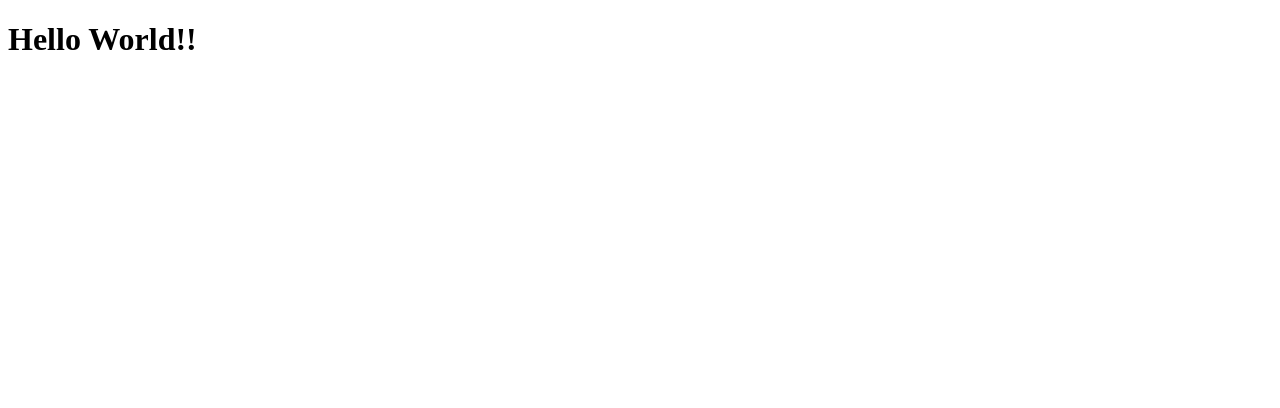
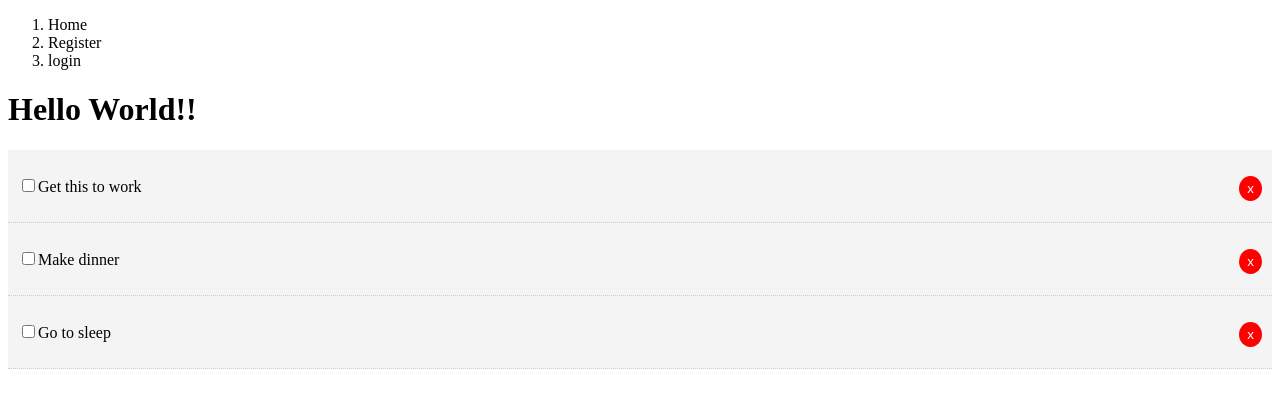
Before and after one commit to quie87/Project-CRUD, a React (Create React App) app in the folder client/: page / in a window 1280 px wide. Shown: the top 408 px of the page. Built offline with nearby package versions, Linux system fonts and the light colour scheme.

Commit message:
adding todos with static items for now

```diff
--- a/client/src/App.js
+++ b/client/src/App.js
@@ -1,12 +1,50 @@
 import React, { Component } from 'react'
+import Header from './components/layout/header'
+import Todos from './components/Todos/Todos'
+import uuid from 'uuid'
+
 import './App.css'
 
 class App extends Component {
+  state = {
+    todos: [
+      {
+        id: uuid(),
+        title: 'Get this to work',
+        completed: false
+      },
+      {
+        id: uuid(),
+        title: 'Make dinner',
+        completed: false
+      },
+      {
+        id: uuid(),
+        title: 'Go to sleep',
+        completed: false
+      },
+    ]
+  }
+
+  toggleComplete = (id) => {
+    this.setState({ todos: this.state.todos.map(todo => {
+      if (todo.id === id) {
+        todo.completed = !todo.completed
+      }
+      return todo
+    }) })
+  }
+
+  deleteTodo = (id) => {
+    this.setState({ todos: [...this.state.todos.filter(todo => todo.id !== id)] })
+  }
+
   render () {
     return (
       <div className='App'>
+        <Header />
         <h1>Hello World!!</h1>
-
+        <Todos todos={this.state.todos} toggleComplete={this.toggleComplete} deleteTodo={this.deleteTodo} />
       </div>
     )
   }
--- /dev/null
+++ b/client/src/components/Todos/TodoItem.js
@@ -0,0 +1,45 @@
+import React, { Component } from 'react'
+import PropTypes from 'prop-types'
+
+export class TodoItem extends Component {
+	getStyle = () => {
+		return {
+			background: '#f4f4f4',
+			padding: '10px',
+			borderBottom: '1px #ccc dotted',
+			textDecoration: this.props.todo.completed ?
+			'line-through' : 'none'
+		}
+	}
+
+	render () {
+		// Deconstruction
+		const { id, title } = this.props.todo
+
+    return (
+      <div style={this.getStyle()}>
+				<p>
+					<input type="checkbox" onChange={this.props.toggleComplete.bind(this, id)} />
+					{ title }
+					<button onClick={this.props.deleteTodo.bind(this, id)} style={btnStyle}>x</button>
+				</p>
+      </div>
+    )
+  }
+}
+
+const btnStyle = {
+	background: '#ff0000',
+	color: '#fff',
+	border: 'none',
+	padding: '5px 8px',
+	borderRadius: '50%',
+	cursor: 'pointer',
+	float: 'right'
+}
+
+TodoItem.propTypes = {
+  todo: PropTypes.object.isRequired
+}
+
+export default TodoItem
--- /dev/null
+++ b/client/src/components/Todos/Todos.js
@@ -0,0 +1,17 @@
+import React, { Component } from 'react'
+import TodoItem from './TodoItem'
+import PropTypes from 'prop-types'
+
+class Todos extends Component {
+  render () {
+    return this.props.todos.map((todo) => (
+      <TodoItem key={todo.id} todo={todo} toggleComplete={this.props.toggleComplete} deleteTodo={this.props.deleteTodo} />
+    ))
+  }
+}
+
+Todos.propTypes = {
+  todos: PropTypes.array.isRequired
+}
+
+export default Todos
--- /dev/null
+++ b/client/src/components/layout/header.js
@@ -0,0 +1,23 @@
+import React, { Component } from 'react'
+
+class Header extends Component {
+  render () {
+    return (
+      <div className='nav-bar'>
+        <ol>
+          <li>
+						Home
+          </li>
+          <li>
+						Register
+          </li>
+          <li>
+						login
+          </li>
+        </ol>
+      </div>
+    )
+  }
+}
+
+export default Header
```
